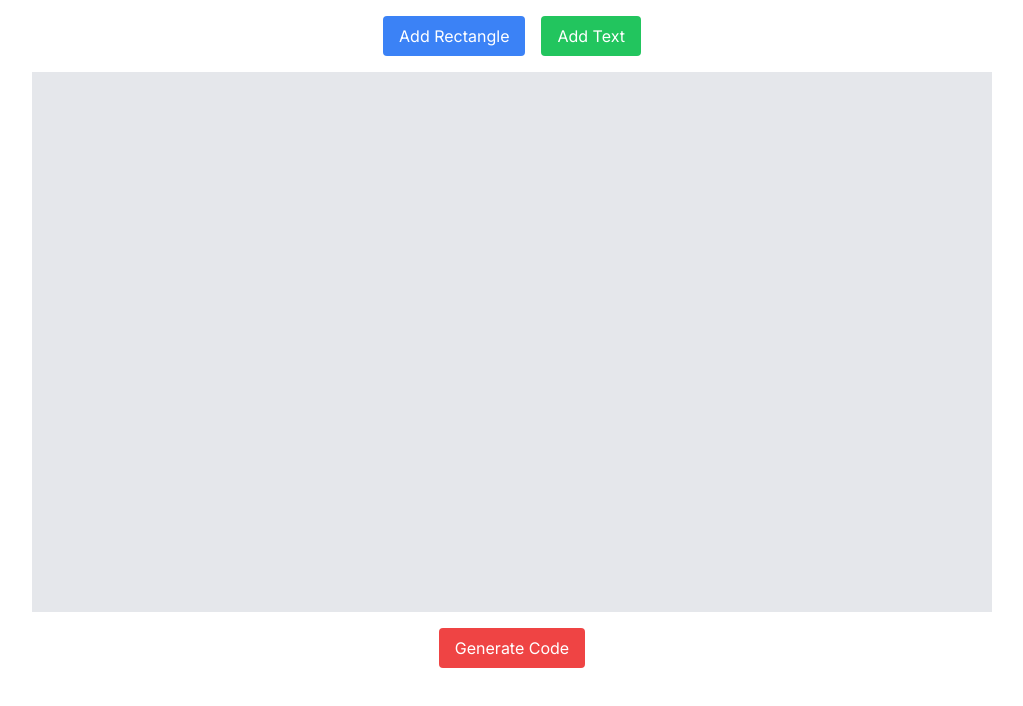
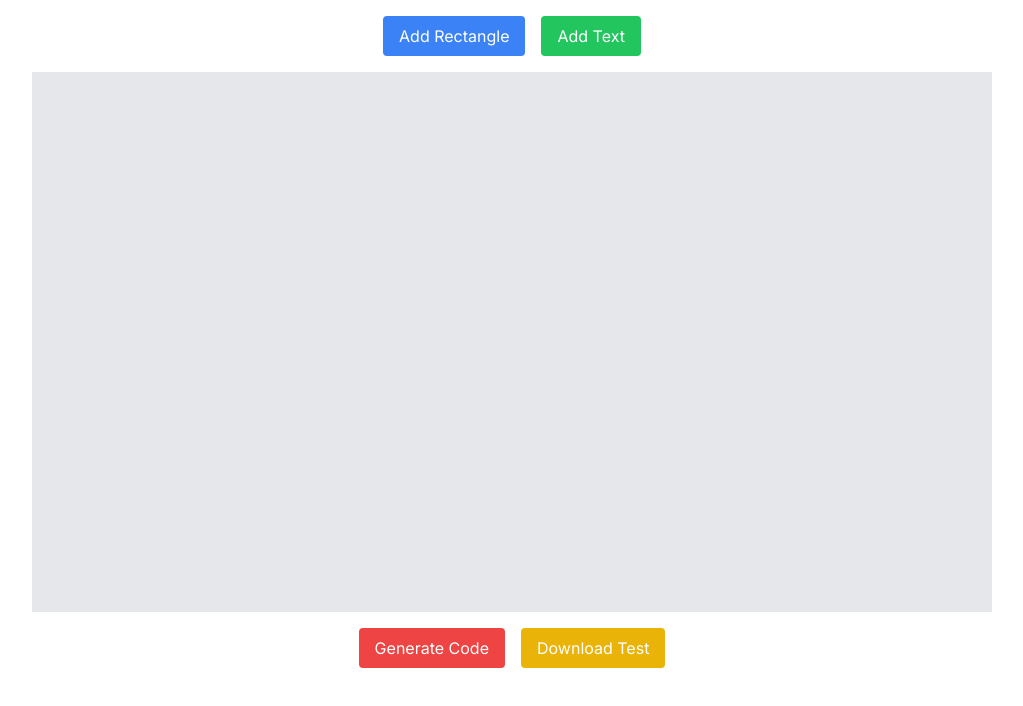
Before and after one commit to siyabendoezdemir/PPTXGenJs-Editor, a Next.js app: page / in a window 1280 px wide. Shown: the top 706 px of the page, without its empty margins (128-1151 px from the left). Built offline with nearby package versions, Linux system fonts and the light colour scheme.

Commit message:
added download test option and remove elements again

```diff
--- a/package.json
+++ b/package.json
@@ -13,6 +13,7 @@
     "clsx": "^2.1.1",
     "lucide-react": "^0.379.0",
     "next": "14.2.3",
+    "pptxgenjs": "^3.12.0",
     "react": "^18",
     "react-dom": "^18",
     "react-rnd": "^10.4.10",
--- a/src/app/page.tsx
+++ b/src/app/page.tsx
@@ -2,8 +2,7 @@
 import { generateCode } from "@/lib/code";
 import { useState } from "react";
 import { Rnd } from 'react-rnd';
-
-
+import PptxGenJS from 'pptxgenjs';
 
 export default function Home() {
   const [elements, setElements] = useState<PptElement[]>([]);
@@ -18,6 +17,10 @@ export default function Home() {
     setElements(elements.map(el => el.id === id ? { ...el, x, y, width, height } : el));
   };
 
+  const deleteElement = (id: number) => {
+    setElements(elements.filter(el => el.id !== id));
+  };
+
   const handleGenerate = async () => {
     const slides = elements.map(element => ({
       type: element.type,
@@ -26,6 +29,35 @@ export default function Home() {
     const generatedCode = await generateCode(elements);
 
     setGeneratedCode(generatedCode);
+  };
+
+  const downloadPresentation = () => {
+    const pptx = new PptxGenJS();
+    const slide = pptx.addSlide();
+
+    elements.forEach(element => {
+      if (element.type === 'rect') {
+        slide.addShape(pptx.ShapeType.rect, {
+          x: element.x / 96,
+          y: element.y / 96,
+          w: element.width / 96,
+          h: element.height / 96,
+          fill: { color: "FF0000" }
+        });
+      } else if (element.type === 'text') {
+        slide.addText("Sample Text", {
+          x: element.x / 96,
+          y: element.y / 96,
+          w: element.width / 96,
+          h: element.height / 96,
+          color: "363636",
+          fill: { color: "F1F1F1" },
+          align: "center"
+        });
+      }
+    });
+
+    pptx.writeFile({ fileName: "SamplePresentation.pptx" });
   };
 
   return (
@@ -49,11 +81,20 @@ export default function Home() {
             >
               <div className="border border-black bg-white flex items-center justify-center" style={{ width: '100%', height: '100%' }}>
                 {el.type === 'text' ? 'Text' : 'Rectangle'}
+                <button
+                  className="absolute top-0 right-0 bg-red-500 text-white px-2 py-1 rounded-bl"
+                  onClick={() => deleteElement(el.id)}
+                >
+                  &times;
+                </button>
               </div>
             </Rnd>
           ))}
         </div>
-        <button className="bg-red-500 text-white px-4 py-2 rounded my-4" onClick={handleGenerate}>Generate Code</button>
+        <div className="flex space-x-4 my-4">
+          <button className="bg-red-500 text-white px-4 py-2 rounded" onClick={handleGenerate}>Generate Code</button>
+          <button className="bg-yellow-500 text-white px-4 py-2 rounded" onClick={downloadPresentation}>Download Test</button>
+        </div>
         {generatedCode && (
           <div className="mt-4 p-4 bg-gray-100 rounded w-full max-w-2xl">
             <h3 className="text-lg font-semibold">Generated Code:</h3>
```
Also changed, not shown: 1 other file (tests, documents, lock files or other folders).
